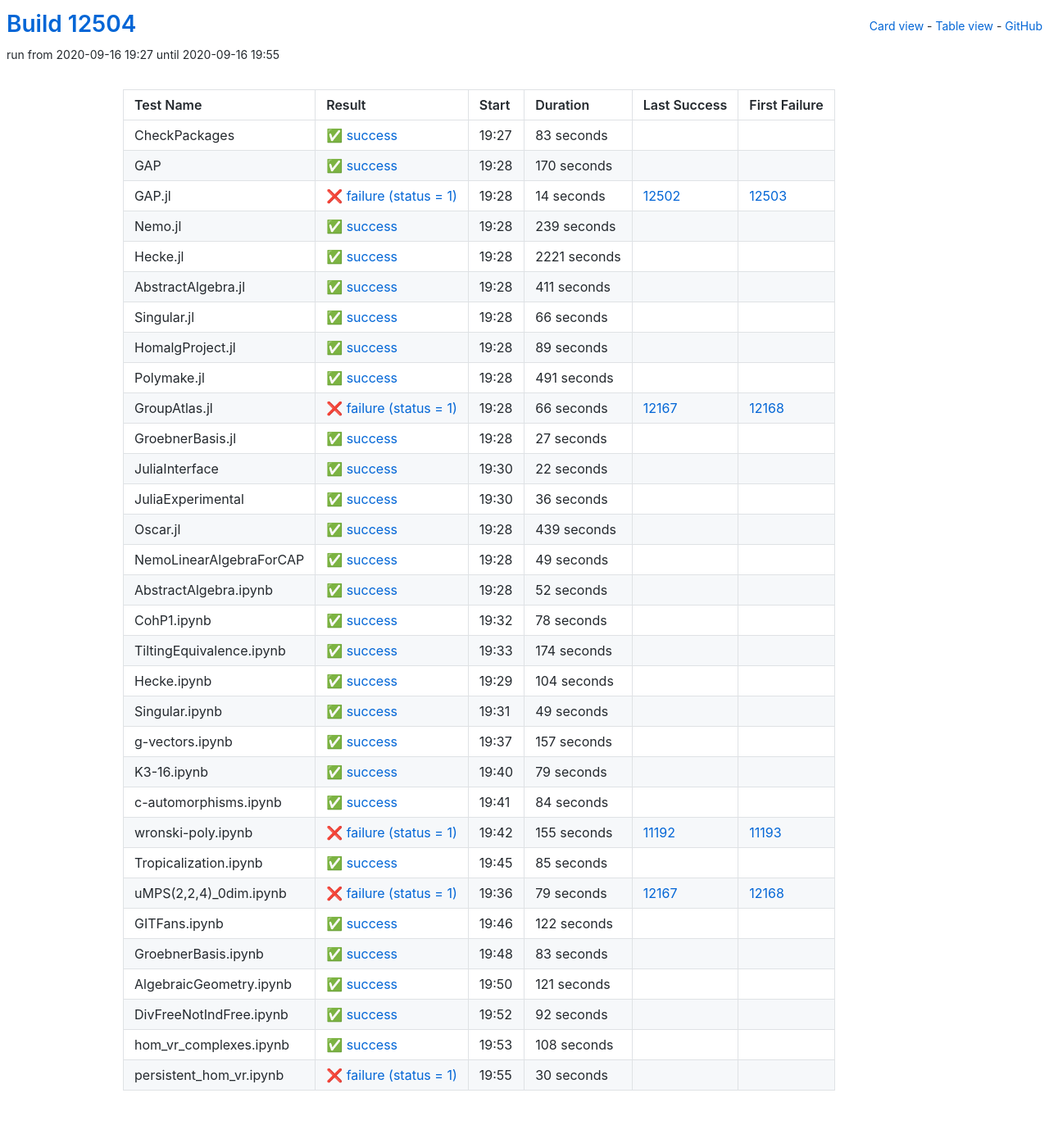
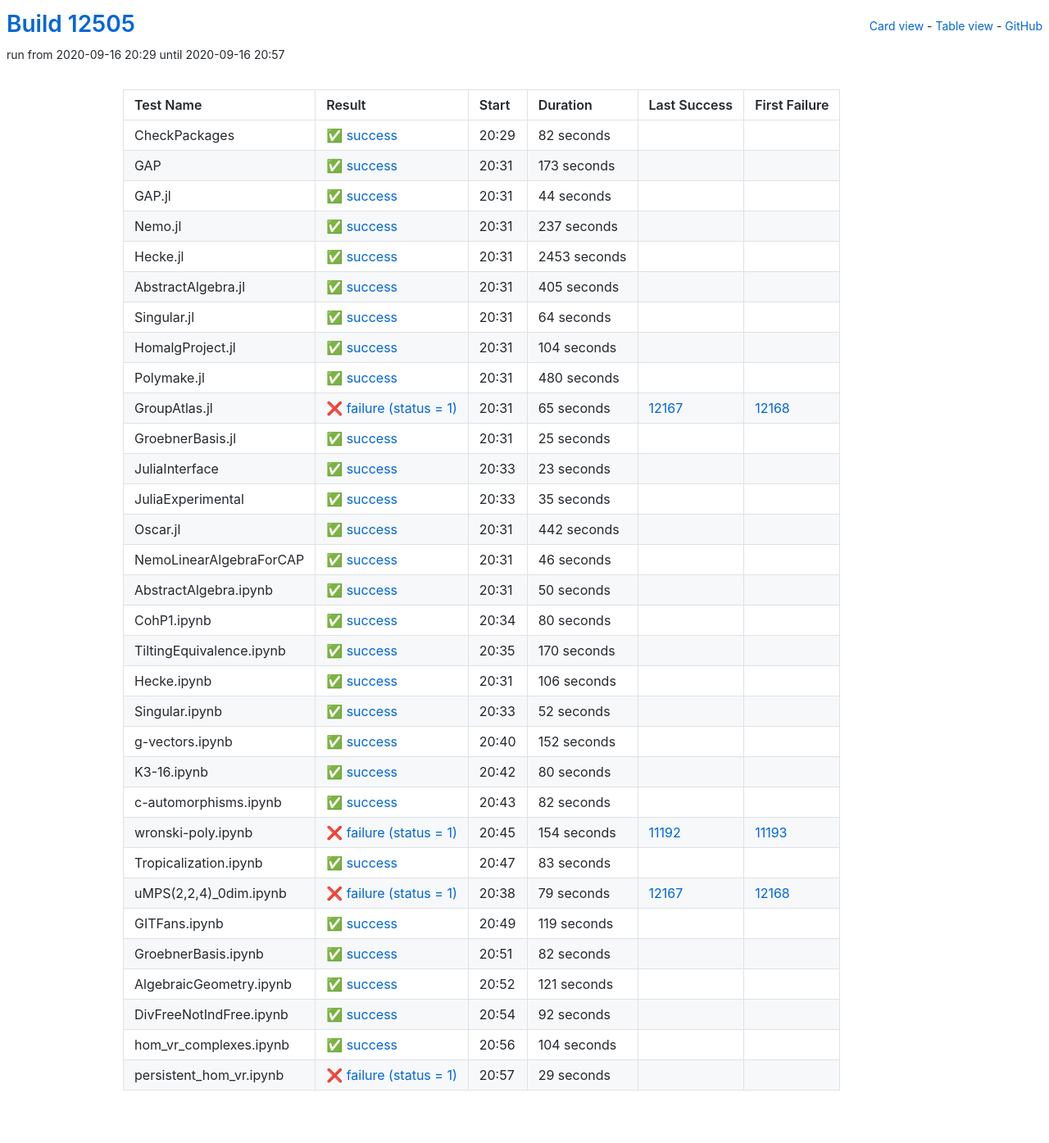
Before and after one commit to oscar-system/oscar-ci-status, a Jekyll site: the page built from table.html, in a window 1280 px wide. Shown: the whole page at 82% size. Built offline with Jekyll 4.4.1, drawn with Linux system fonts in a browser that asks for light colours.

Commit message:
Build #12505

```diff
--- a/_data/ci.yml
+++ b/_data/ci.yml
@@ -1,6 +1,6 @@
 ---
-build: 12504
-build_url: https://oscarci.mathematik.uni-kl.de/job/oscar/12504/
+build: 12505
+build_url: https://oscarci.mathematik.uni-kl.de/job/oscar/12505/
 job: oscar
 organization: oscar-system
 repo: oscar-ci-status
@@ -8,8 +8,296 @@
 tests:
 - name: CheckPackages
   id: checkpackages
-  log: https://oscarci.mathematik.uni-kl.de/job/oscar/12504/artifact/logs/build-12504/CheckPackages.log
-  start: 2020-09-16 19:27
+  log: https://oscarci.mathematik.uni-kl.de/job/oscar/12505/artifact/logs/build-12505/CheckPackages.log
+  start: 2020-09-16 20:29
+  success: true
+  exitcode: 0
+  status: success
+  duration: 82
+  last_success: false
+  last_success_url:
+  first_failure: false
+  first_failure_url:
+- name: GAP
+  id: gap
+  log: https://oscarci.mathematik.uni-kl.de/job/oscar/12505/artifact/logs/build-12505/GAP.log
+  start: 2020-09-16 20:31
+  success: true
+  exitcode: 0
+  status: success
+  duration: 173
+  last_success: false
+  last_success_url:
+  first_failure: false
+  first_failure_url:
+- name: GAP.jl
+  id: gap-jl
+  log: https://oscarci.mathematik.uni-kl.de/job/oscar/12505/artifact/logs/build-12505/GAP.jl.log
+  start: 2020-09-16 20:31
+  success: true
+  exitcode: 0
+  status: success
+  duration: 44
+  last_success: false
+  last_success_url:
+  first_failure: false
+  first_failure_url:
+- name: Nemo.jl
+  id: nemo-jl
+  log: https://oscarci.mathematik.uni-kl.de/job/oscar/12505/artifact/logs/build-12505/Nemo.jl.log
+  start: 2020-09-16 20:31
+  success: true
+  exitcode: 0
+  status: success
+  duration: 237
+  last_success: false
+  last_success_url:
+  first_failure: false
+  first_failure_url:
+- name: Hecke.jl
+  id: hecke-jl
+  log: https://oscarci.mathematik.uni-kl.de/job/oscar/12505/artifact/logs/build-12505/Hecke.jl.log
+  start: 2020-09-16 20:31
+  success: true
+  exitcode: 0
+  status: success
+  duration: 2453
+  last_success: false
+  last_success_url:
+  first_failure: false
+  first_failure_url:
+- name: AbstractAlgebra.jl
+  id: abstractalgebra-jl
+  log: https://oscarci.mathematik.uni-kl.de/job/oscar/12505/artifact/logs/build-12505/AbstractAlgebra.jl.log
+  start: 2020-09-16 20:31
+  success: true
+  exitcode: 0
+  status: success
+  duration: 405
+  last_success: false
+  last_success_url:
+  first_failure: false
+  first_failure_url:
+- name: Singular.jl
+  id: singular-jl
+  log: https://oscarci.mathematik.uni-kl.de/job/oscar/12505/artifact/logs/build-12505/Singular.jl.log
+  start: 2020-09-16 20:31
+  success: true
+  exitcode: 0
+  status: success
+  duration: 64
+  last_success: false
+  last_success_url:
+  first_failure: false
+  first_failure_url:
+- name: HomalgProject.jl
+  id: homalgproject-jl
+  log: https://oscarci.mathematik.uni-kl.de/job/oscar/12505/artifact/logs/build-12505/HomalgProject.jl.log
+  start: 2020-09-16 20:31
+  success: true
+  exitcode: 0
+  status: success
+  duration: 104
+  last_success: false
+  last_success_url:
+  first_failure: false
+  first_failure_url:
+- name: Polymake.jl
+  id: polymake-jl
+  log: https://oscarci.mathematik.uni-kl.de/job/oscar/12505/artifact/logs/build-12505/Polymake.jl.log
+  start: 2020-09-16 20:31
+  success: true
+  exitcode: 0
+  status: success
+  duration: 480
+  last_success: false
+  last_success_url:
+  first_failure: false
+  first_failure_url:
+- name: GroupAtlas.jl
+  id: groupatlas-jl
+  log: https://oscarci.mathematik.uni-kl.de/job/oscar/12505/artifact/logs/build-12505/GroupAtlas.jl.log
+  start: 2020-09-16 20:31
+  success: false
+  exitcode: 1
+  status: failure
+  duration: 65
+  last_success: 12167
+  last_success_url: https://oscarci.mathematik.uni-kl.de/job/oscar/12167/
+  first_failure: 12168
+  first_failure_url: https://oscarci.mathematik.uni-kl.de/job/oscar/12168/
+- name: GroebnerBasis.jl
+  id: groebnerbasis-jl
+  log: https://oscarci.mathematik.uni-kl.de/job/oscar/12505/artifact/logs/build-12505/GroebnerBasis.jl.log
+  start: 2020-09-16 20:31
+  success: true
+  exitcode: 0
+  status: success
+  duration: 25
+  last_success: false
+  last_success_url:
+  first_failure: false
+  first_failure_url:
+- name: JuliaInterface
+  id: juliainterface
+  log: https://oscarci.mathematik.uni-kl.de/job/oscar/12505/artifact/logs/build-12505/JuliaInterface.log
+  start: 2020-09-16 20:33
+  success: true
+  exitcode: 0
+  status: success
+  duration: 23
+  last_success: false
+  last_success_url:
+  first_failure: false
+  first_failure_url:
+- name: JuliaExperimental
+  id: juliaexperimental
+  log: https://oscarci.mathematik.uni-kl.de/job/oscar/12505/artifact/logs/build-12505/JuliaExperimental.log
+  start: 2020-09-16 20:33
+  success: true
+  exitcode: 0
+  status: success
+  duration: 35
+  last_success: false
+  last_success_url:
+  first_failure: false
+  first_failure_url:
+- name: Oscar.jl
+  id: oscar-jl
+  log: https://oscarci.mathematik.uni-kl.de/job/oscar/12505/artifact/logs/build-12505/Oscar.jl.log
+  start: 2020-09-16 20:31
+  success: true
+  exitcode: 0
+  status: success
+  duration: 442
+  last_success: false
+  last_success_url:
+  first_failure: false
+  first_failure_url:
+- name: NemoLinearAlgebraForCAP
+  id: nemolinearalgebraforcap
+  log: https://oscarci.mathematik.uni-kl.de/job/oscar/12505/artifact/logs/build-12505/NemoLinearAlgebraForCAP.log
+  start: 2020-09-16 20:31
+  success: true
+  exitcode: 0
+  status: success
+  duration: 46
+  last_success: false
+  last_success_url:
+  first_failure: false
+  first_failure_url:
+- name: AbstractAlgebra.ipynb
+  id: abstractalgebra-ipynb
+  log: https://oscarci.mathematik.uni-kl.de/job/oscar/12505/artifact/logs/build-12505/AbstractAlgebra.ipynb.log
+  start: 2020-09-16 20:31
+  success: true
+  exitcode: 0
+  status: success
+  duration: 50
+  last_success: false
+  last_success_url:
+  first_failure: false
+  first_failure_url:
+- name: CohP1.ipynb
+  id: cohp1-ipynb
+  log: https://oscarci.mathematik.uni-kl.de/job/oscar/12505/artifact/logs/build-12505/CohP1.ipynb.log
+  start: 2020-09-16 20:34
+  success: true
+  exitcode: 0
+  status: success
+  duration: 80
+  last_success: false
+  last_success_url:
+  first_failure: false
+  first_failure_url:
+- name: TiltingEquivalence.ipynb
+  id: tiltingequivalence-ipynb
+  log: https://oscarci.mathematik.uni-kl.de/job/oscar/12505/artifact/logs/build-12505/TiltingEquivalence.ipynb.log
+  start: 2020-09-16 20:35
+  success: true
+  exitcode: 0
+  status: success
+  duration: 170
+  last_success: false
+  last_success_url:
+  first_failure: false
+  first_failure_url:
+- name: Hecke.ipynb
+  id: hecke-ipynb
+  log: https://oscarci.mathematik.uni-kl.de/job/oscar/12505/artifact/logs/build-12505/Hecke.ipynb.log
+  start: 2020-09-16 20:31
+  success: true
+  exitcode: 0
+  status: success
+  duration: 106
+  last_success: false
+  last_success_url:
+  first_failure: false
+  first_failure_url:
+- name: Singular.ipynb
+  id: singular-ipynb
+  log: https://oscarci.mathematik.uni-kl.de/job/oscar/12505/artifact/logs/build-12505/Singular.ipynb.log
+  start: 2020-09-16 20:33
+  success: true
+  exitcode: 0
+  status: success
+  duration: 52
+  last_success: false
+  last_success_url:
+  first_failure: false
+  first_failure_url:
+- name: g-vectors.ipynb
+  id: g-vectors-ipynb
+  log: https://oscarci.mathematik.uni-kl.de/job/oscar/12505/artifact/logs/build-12505/g-vectors.ipynb.log
+  start: 2020-09-16 20:40
+  success: true
+  exitcode: 0
+  status: success
+  duration: 152
+  last_success: false
+  last_success_url:
+  first_failure: false
+  first_failure_url:
+- name: K3-16.ipynb
+  id: k3-16-ipynb
+  log: https://oscarci.mathematik.uni-kl.de/job/oscar/12505/artifact/logs/build-12505/K3-16.ipynb.log
+  start: 2020-09-16 20:42
+  success: true
+  exitcode: 0
+  status: success
+  duration: 80
+  last_success: false
+  last_success_url:
+  first_failure: false
+  first_failure_url:
+- name: c-automorphisms.ipynb
+  id: c-automorphisms-ipynb
+  log: https://oscarci.mathematik.uni-kl.de/job/oscar/12505/artifact/logs/build-12505/c-automorphisms.ipynb.log
+  start: 2020-09-16 20:43
+  success: true
+  exitcode: 0
+  status: success
+  duration: 82
+  last_success: false
+  last_success_url:
+  first_failure: false
+  first_failure_url:
+- name: wronski-poly.ipynb
+  id: wronski-poly-ipynb
+  log: https://oscarci.mathematik.uni-kl.de/job/oscar/12505/artifact/logs/build-12505/wronski-poly.ipynb.log
+  start: 2020-09-16 20:45
+  success: false
+  exitcode: 1
+  status: failure
+  duration: 154
+  last_success: 11192
+  last_success_url: https://oscarci.mathematik.uni-kl.de/job/oscar/11192/
+  first_failure: 11193
+  first_failure_url: https://oscarci.mathematik.uni-kl.de/job/oscar/11193/
+- name: Tropicalization.ipynb
+  id: tropicalization-ipynb
+  log: https://oscarci.mathematik.uni-kl.de/job/oscar/12505/artifact/logs/build-12505/Tropicalization.ipynb.log
+  start: 2020-09-16 20:47
   success: true
   exitcode: 0
   status: success
@@ -18,298 +306,10 @@
   last_success_url:
   first_failure: false
   first_failure_url:
-- name: GAP
-  id: gap
-  log: https://oscarci.mathematik.uni-kl.de/job/oscar/12504/artifact/logs/build-12504/GAP.log
-  start: 2020-09-16 19:28
-  success: true
-  exitcode: 0
-  status: success
-  duration: 170
-  last_success: false
-  last_success_url:
-  first_failure: false
-  first_failure_url:
-- name: GAP.jl
-  id: gap-jl
-  log: https://oscarci.mathematik.uni-kl.de/job/oscar/12504/artifact/logs/build-12504/GAP.jl.log
-  start: 2020-09-16 19:28
-  success: false
-  exitcode: 1
-  status: failure
-  duration: 14
-  last_success: 12502
-  last_success_url: https://oscarci.mathematik.uni-kl.de/job/oscar/12502/
-  first_failure: 12503
-  first_failure_url: https://oscarci.mathematik.uni-kl.de/job/oscar/12503/
-- name: Nemo.jl
-  id: nemo-jl
-  log: https://oscarci.mathematik.uni-kl.de/job/oscar/12504/artifact/logs/build-12504/Nemo.jl.log
-  start: 2020-09-16 19:28
-  success: true
-  exitcode: 0
-  status: success
-  duration: 239
-  last_success: false
-  last_success_url:
-  first_failure: false
-  first_failure_url:
-- name: Hecke.jl
-  id: hecke-jl
-  log: https://oscarci.mathematik.uni-kl.de/job/oscar/12504/artifact/logs/build-12504/Hecke.jl.log
-  start: 2020-09-16 19:28
-  success: true
-  exitcode: 0
-  status: success
-  duration: 2221
-  last_success: false
-  last_success_url:
-  first_failure: false
-  first_failure_url:
-- name: AbstractAlgebra.jl
-  id: abstractalgebra-jl
-  log: https://oscarci.mathematik.uni-kl.de/job/oscar/12504/artifact/logs/build-12504/AbstractAlgebra.jl.log
-  start: 2020-09-16 19:28
-  success: true
-  exitcode: 0
-  status: success
-  duration: 411
-  last_success: false
-  last_success_url:
-  first_failure: false
-  first_failure_url:
-- name: Singular.jl
-  id: singular-jl
-  log: https://oscarci.mathematik.uni-kl.de/job/oscar/12504/artifact/logs/build-12504/Singular.jl.log
-  start: 2020-09-16 19:28
-  success: true
-  exitcode: 0
-  status: success
-  duration: 66
-  last_success: false
-  last_success_url:
-  first_failure: false
-  first_failure_url:
-- name: HomalgProject.jl
-  id: homalgproject-jl
-  log: https://oscarci.mathematik.uni-kl.de/job/oscar/12504/artifact/logs/build-12504/HomalgProject.jl.log
-  start: 2020-09-16 19:28
-  success: true
-  exitcode: 0
-  status: success
-  duration: 89
-  last_success: false
-  last_success_url:
-  first_failure: false
-  first_failure_url:
-- name: Polymake.jl
-  id: polymake-jl
-  log: https://oscarci.mathematik.uni-kl.de/job/oscar/12504/artifact/logs/build-12504/Polymake.jl.log
-  start: 2020-09-16 19:28
-  success: true
-  exitcode: 0
-  status: success
-  duration: 491
-  last_success: false
-  last_success_url:
-  first_failure: false
-  first_failure_url:
-- name: GroupAtlas.jl
-  id: groupatlas-jl
-  log: https://oscarci.mathematik.uni-kl.de/job/oscar/12504/artifact/logs/build-12504/GroupAtlas.jl.log
-  start: 2020-09-16 19:28
-  success: false
-  exitcode: 1
-  status: failure
-  duration: 66
-  last_success: 12167
-  last_success_url: https://oscarci.mathematik.uni-kl.de/job/oscar/12167/
-  first_failure: 12168
-  first_failure_url: https://oscarci.mathematik.uni-kl.de/job/oscar/12168/
-- name: GroebnerBasis.jl
-  id: groebnerbasis-jl
-  log: https://oscarci.mathematik.uni-kl.de/job/oscar/12504/artifact/logs/build-12504/GroebnerBasis.jl.log
-  start: 2020-09-16 19:28
-  success: true
-  exitcode: 0
-  status: success
-  duration: 27
-  last_success: false
-  last_success_url:
-  first_failure: false
-  first_failure_url:
-- name: JuliaInterface
-  id: juliainterface
-  log: https://oscarci.mathematik.uni-kl.de/job/oscar/12504/artifact/logs/build-12504/JuliaInterface.log
-  start: 2020-09-16 19:30
-  success: true
-  exitcode: 0
-  status: success
-  duration: 22
-  last_success: false
-  last_success_url:
-  first_failure: false
-  first_failure_url:
-- name: JuliaExperimental
-  id: juliaexperimental
-  log: https://oscarci.mathematik.uni-kl.de/job/oscar/12504/artifact/logs/build-12504/JuliaExperimental.log
-  start: 2020-09-16 19:30
-  success: true
-  exitcode: 0
-  status: success
-  duration: 36
-  last_success: false
-  last_success_url:
-  first_failure: false
-  first_failure_url:
-- name: Oscar.jl
-  id: oscar-jl
-  log: https://oscarci.mathematik.uni-kl.de/job/oscar/12504/artifact/logs/build-12504/Oscar.jl.log
-  start: 2020-09-16 19:28
-  success: true
-  exitcode: 0
-  status: success
-  duration: 439
-  last_success: false
-  last_success_url:
-  first_failure: false
-  first_failure_url:
-- name: NemoLinearAlgebraForCAP
-  id: nemolinearalgebraforcap
-  log: https://oscarci.mathematik.uni-kl.de/job/oscar/12504/artifact/logs/build-12504/NemoLinearAlgebraForCAP.log
-  start: 2020-09-16 19:28
-  success: true
-  exitcode: 0
-  status: success
-  duration: 49
-  last_success: false
-  last_success_url:
-  first_failure: false
-  first_failure_url:
-- name: AbstractAlgebra.ipynb
-  id: abstractalgebra-ipynb
-  log: https://oscarci.mathematik.uni-kl.de/job/oscar/12504/artifact/logs/build-12504/AbstractAlgebra.ipynb.log
-  start: 2020-09-16 19:28
-  success: true
-  exitcode: 0
-  status: success
-  duration: 52
-  last_success: false
-  last_success_url:
-  first_failure: false
-  first_failure_url:
-- name: CohP1.ipynb
-  id: cohp1-ipynb
-  log: https://oscarci.mathematik.uni-kl.de/job/oscar/12504/artifact/logs/build-12504/CohP1.ipynb.log
-  start: 2020-09-16 19:32
-  success: true
-  exitcode: 0
-  status: success
-  duration: 78
-  last_success: false
-  last_success_url:
-  first_failure: false
-  first_failure_url:
-- name: TiltingEquivalence.ipynb
-  id: tiltingequivalence-ipynb
-  log: https://oscarci.mathematik.uni-kl.de/job/oscar/12504/artifact/logs/build-12504/TiltingEquivalence.ipynb.log
-  start: 2020-09-16 19:33
-  success: true
-  exitcode: 0
-  status: success
-  duration: 174
-  last_success: false
-  last_success_url:
-  first_failure: false
-  first_failure_url:
-- name: Hecke.ipynb
-  id: hecke-ipynb
-  log: https://oscarci.mathematik.uni-kl.de/job/oscar/12504/artifact/logs/build-12504/Hecke.ipynb.log
-  start: 2020-09-16 19:29
-  success: true
-  exitcode: 0
-  status: success
-  duration: 104
-  last_success: false
-  last_success_url:
-  first_failure: false
-  first_failure_url:
-- name: Singular.ipynb
-  id: singular-ipynb
-  log: https://oscarci.mathematik.uni-kl.de/job/oscar/12504/artifact/logs/build-12504/Singular.ipynb.log
-  start: 2020-09-16 19:31
-  success: true
-  exitcode: 0
-  status: success
-  duration: 49
-  last_success: false
-  last_success_url:
-  first_failure: false
-  first_failure_url:
-- name: g-vectors.ipynb
-  id: g-vectors-ipynb
-  log: https://oscarci.mathematik.uni-kl.de/job/oscar/12504/artifact/logs/build-12504/g-vectors.ipynb.log
-  start: 2020-09-16 19:37
-  success: true
-  exitcode: 0
-  status: success
-  duration: 157
-  last_success: false
-  last_success_url:
-  first_failure: false
-  first_failure_url:
-- name: K3-16.ipynb
-  id: k3-16-ipynb
-  log: https://oscarci.mathematik.uni-kl.de/job/oscar/12504/artifact/logs/build-12504/K3-16.ipynb.log
-  start: 2020-09-16 19:40
-  success: true
-  exitcode: 0
-  status: success
-  duration: 79
-  last_success: false
-  last_success_url:
-  first_failure: false
-  first_failure_url:
-- name: c-automorphisms.ipynb
-  id: c-automorphisms-ipynb
-  log: https://oscarci.mathematik.uni-kl.de/job/oscar/12504/artifact/logs/build-12504/c-automorphisms.ipynb.log
-  start: 2020-09-16 19:41
-  success: true
-  exitcode: 0
-  status: success
-  duration: 84
-  last_success: false
-  last_success_url:
-  first_failure: false
-  first_failure_url:
-- name: wronski-poly.ipynb
-  id: wronski-poly-ipynb
-  log: https://oscarci.mathematik.uni-kl.de/job/oscar/12504/artifact/logs/build-12504/wronski-poly.ipynb.log
-  start: 2020-09-16 19:42
-  success: false
-  exitcode: 1
-  status: failure
-  duration: 155
-  last_success: 11192
-  last_success_url: https://oscarci.mathematik.uni-kl.de/job/oscar/11192/
-  first_failure: 11193
-  first_failure_url: https://oscarci.mathematik.uni-kl.de/job/oscar/11193/
-- name: Tropicalization.ipynb
-  id: tropicalization-ipynb
-  log: https://oscarci.mathematik.uni-kl.de/job/oscar/12504/artifact/logs/build-12504/Tropicalization.ipynb.log
-  start: 2020-09-16 19:45
-  success: true
-  exitcode: 0
-  status: success
-  duration: 85
-  last_success: false
-  last_success_url:
-  first_failure: false
-  first_failure_url:
 - name: uMPS(2,2,4)_0dim.ipynb
   id: umps-2-2-4-0dim-ipynb
-  log: https://oscarci.mathematik.uni-kl.de/job/oscar/12504/artifact/logs/build-12504/uMPS-2-2-4-_0dim.ipynb.log
-  start: 2020-09-16 19:36
+  log: https://oscarci.mathematik.uni-kl.de/job/oscar/12505/artifact/logs/build-12505/uMPS-2-2-4-_0dim.ipynb.log
+  start: 2020-09-16 20:38
   success: false
   exitcode: 1
   status: failure
@@ -320,32 +320,32 @@
   first_failure_url: https://oscarci.mathematik.uni-kl.de/job/oscar/12168/
 - name: GITFans.ipynb
   id: gitfans-ipynb
-  log: https://oscarci.mathematik.uni-kl.de/job/oscar/12504/artifact/logs/build-12504/GITFans.ipynb.log
-  start: 2020-09-16 19:46
+  log: https://oscarci.mathematik.uni-kl.de/job/oscar/12505/artifact/logs/build-12505/GITFans.ipynb.log
+  start: 2020-09-16 20:49
   success: true
   exitcode: 0
   status: success
-  duration: 122
+  duration: 119
   last_success: false
   last_success_url:
   first_failure: false
   first_failure_url:
 - name: GroebnerBasis.ipynb
   id: groebnerbasis-ipynb
-  log: https://oscarci.mathematik.uni-kl.de/job/oscar/12504/artifact/logs/build-12504/GroebnerBasis.ipynb.log
-  start: 2020-09-16 19:48
+  log: https://oscarci.mathematik.uni-kl.de/job/oscar/12505/artifact/logs/build-12505/GroebnerBasis.ipynb.log
+  start: 2020-09-16 20:51
   success: true
   exitcode: 0
   status: success
-  duration: 83
+  duration: 82
   last_success: false
   last_success_url:
   first_failure: false
   first_failure_url:
 - name: AlgebraicGeometry.ipynb
   id: algebraicgeometry-ipynb
-  log: https://oscarci.mathematik.uni-kl.de/job/oscar/12504/artifact/logs/build-12504/AlgebraicGeometry.ipynb.log
-  start: 2020-09-16 19:50
+  log: https://oscarci.mathematik.uni-kl.de/job/oscar/12505/artifact/logs/build-12505/AlgebraicGeometry.ipynb.log
+  start: 2020-09-16 20:52
   success: true
   exitcode: 0
   status: success
@@ -356,8 +356,8 @@
   first_failure_url:
 - name: DivFreeNotIndFree.ipynb
   id: divfreenotindfree-ipynb
-  log: https://oscarci.mathematik.uni-kl.de/job/oscar/12504/artifact/logs/build-12504/DivFreeNotIndFree.ipynb.log
-  start: 2020-09-16 19:52
+  log: https://oscarci.mathematik.uni-kl.de/job/oscar/12505/artifact/logs/build-12505/DivFreeNotIndFree.ipynb.log
+  start: 2020-09-16 20:54
   success: true
   exitcode: 0
   status: success
@@ -368,24 +368,24 @@
   first_failure_url:
 - name: hom_vr_complexes.ipynb
   id: hom-vr-complexes-ipynb
-  log: https://oscarci.mathematik.uni-kl.de/job/oscar/12504/artifact/logs/build-12504/hom_vr_complexes.ipynb.log
-  start: 2020-09-16 19:53
+  log: https://oscarci.mathematik.uni-kl.de/job/oscar/12505/artifact/logs/build-12505/hom_vr_complexes.ipynb.log
+  start: 2020-09-16 20:56
   success: true
   exitcode: 0
   status: success
-  duration: 108
+  duration: 104
   last_success: false
   last_success_url:
   first_failure: false
   first_failure_url:
 - name: persistent_hom_vr.ipynb
   id: persistent-hom-vr-ipynb
-  log: https://oscarci.mathematik.uni-kl.de/job/oscar/12504/artifact/logs/build-12504/persistent_hom_vr.ipynb.log
-  start: 2020-09-16 19:55
+  log: https://oscarci.mathematik.uni-kl.de/job/oscar/12505/artifact/logs/build-12505/persistent_hom_vr.ipynb.log
+  start: 2020-09-16 20:57
   success: false
   exitcode: 1
   status: failure
-  duration: 30
+  duration: 29
   last_success: false
   last_success_url:
   first_failure: false
```
Also changed, not shown: README.md.
